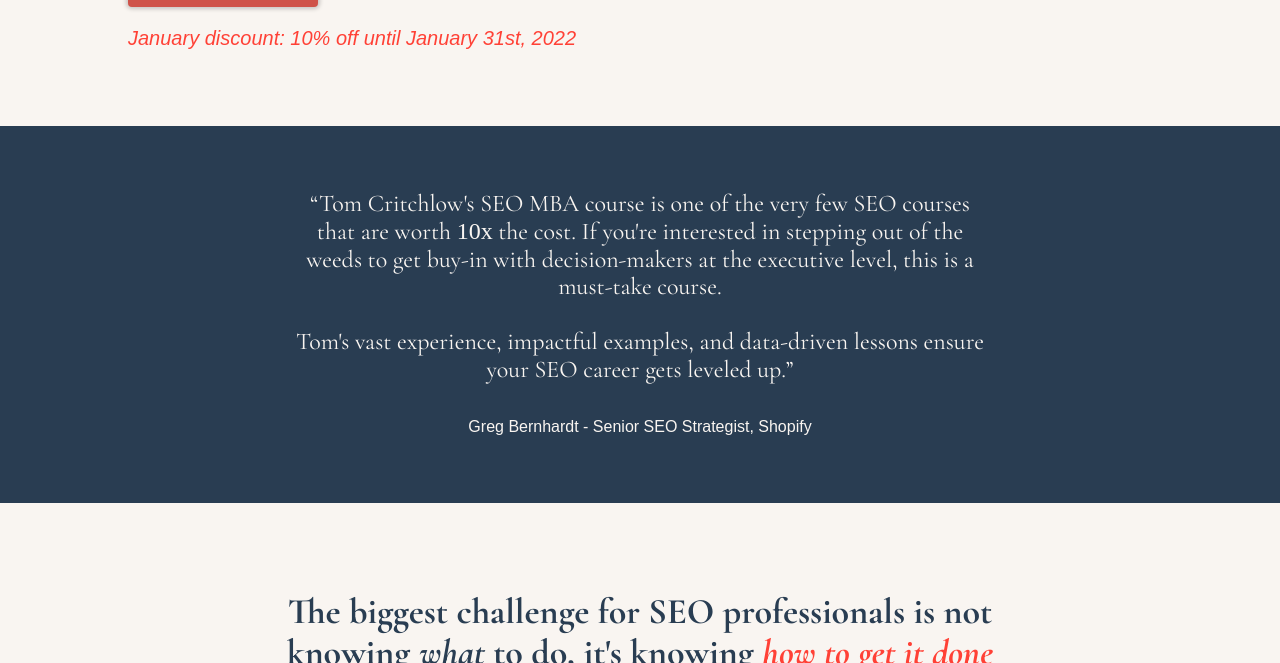
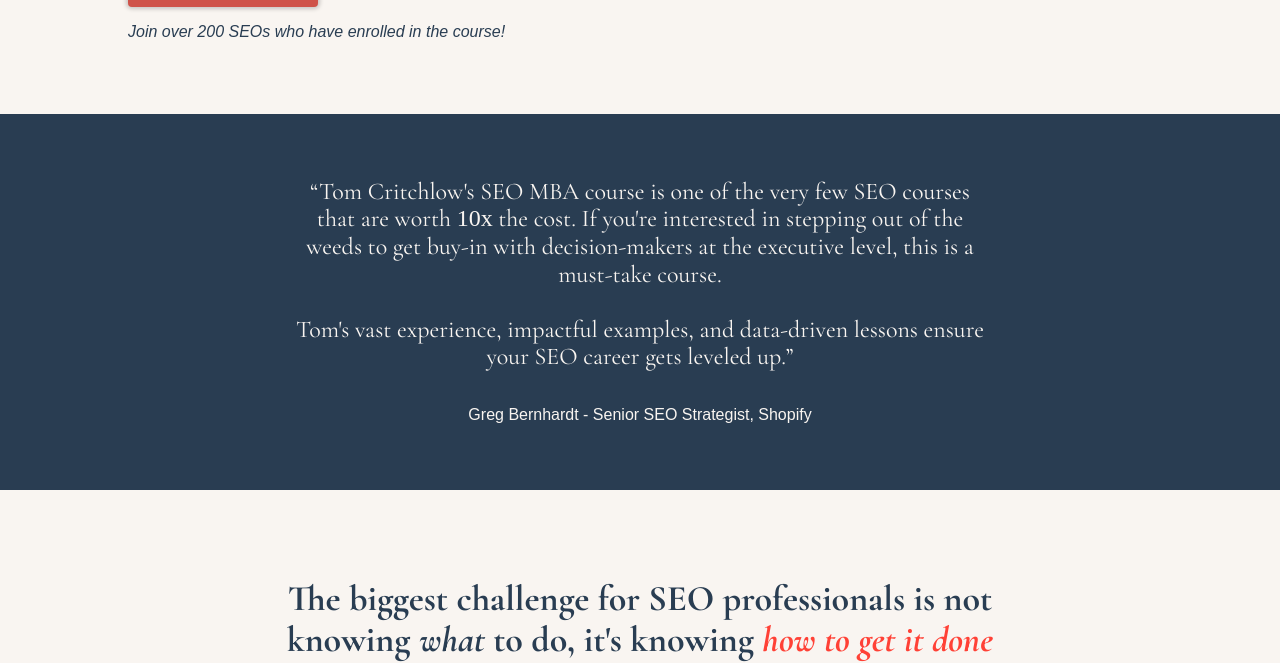
Before and after one commit to tomcritchlow/SEO-MBA, a Jekyll site: the page built from executive-presence.html, in a window 1280 px wide and 900 px high, scrolled down 366 px, cut to the strip 237-900 px from the top of the window. Built offline with Jekyll 4.4.1, drawn with Linux system fonts in a browser that asks for light colours; a script that is not in the unit is left out; some of the changed text lies outside the part shown.

Commit message:
Revert Jan sale

```diff
--- a/executive-presence.html
+++ b/executive-presence.html
@@ -69,7 +69,7 @@
         <div class="dib bg-seomba-red shadow-1 br2 f3 tc pa2 ph4 mr3 grow">
           <a class="w-100 db link seomba-light cormorant tc" href="#pricing">Enroll Today!</a>
       </div>
-      <p class="red i">January discount: 10% off until January 31st, 2022</p>
+      <p class="i f5">Join over 200 SEOs who have enrolled in the course!</p>
       </div>
 
             <div class="w-50-l w-100 center">
@@ -461,15 +461,14 @@
 
 <div class="w-100 mw9 bg-seomba-dark tc z-2 relative pv5 center ph3 ph0-l center" id="pricing">
   <h2 class="seomba-light w-100 center tc f2 mb0">Enroll Today</h2>
-  <h3 class="seomba-light w-100 avenir tc f3 mt2 fw4 pb2">Instant access, lifetime updates</h3>
-  <h3 class="red w-100 avenir tc f3 mt2 fw4 pb4 i">January Discount: 10% off until January 31st, 2022</h3>
+  <h3 class="seomba-light w-100 avenir tc f3 mt2 fw4 pb4">Instant access, lifetime updates</h3>
 
 <div class="flex flex-wrap w-100 justify-center mw9">
 
 <div class="w-25-l w-100 ba b--seomba-red-accent br2 br--left bg-seomba pa4 mv3 shadow-1">
   <h3 class="f2 mt0">Essentials</h3>
   <p class="i tl">The full course on executive presence to become more confident and accelerate your career.</p>
-  <p class="f2 avenir fw5 mv3"><s>$695</s> <span class="red">$625</span></p>
+  <p class="f2 avenir fw5 mv3">$695</p>
   <a class="pa2 ph4 seomba-light link bg-seomba-red br2 f4" href="https://courses.seomba.com/executive-presence" data-podia-embed="link" onclick="gtag('event', 'podia', {'event_category': 'podia_checkout', 'event_label': 'essentials'});">Enroll Today</a>
   <p class="avenir tl pt4">
     What's included:
@@ -486,7 +485,7 @@
 <div class="w-30-l w-100 ba b--seomba-red-accent br2 bg-seomba pa4 pt4 shadow-1">
   <h3 class="pt3 f2 mt0">Professional</h3>
   <p class="i tl">Everything in Essentials, plus email feedback on your assignments and access to the weekly office hours.</p>
-  <p class="f2 avenir fw5 mv3"><s>$975</s> <span class="red">$875</span></p>
+  <p class="f2 avenir fw5 mv3">$975</p>
   <a class="pa2 ph4 seomba-light link bg-seomba-red br2 f4" href="https://courses.seomba.com/professional-tier-executive-presence" data-podia-embed="link" onclick="gtag('event', 'podia', {'event_category': 'podia_checkout', 'event_label': 'professional'});">Enroll Today</a>
   <p class="avenir tl pt4">
     What's included:
```
